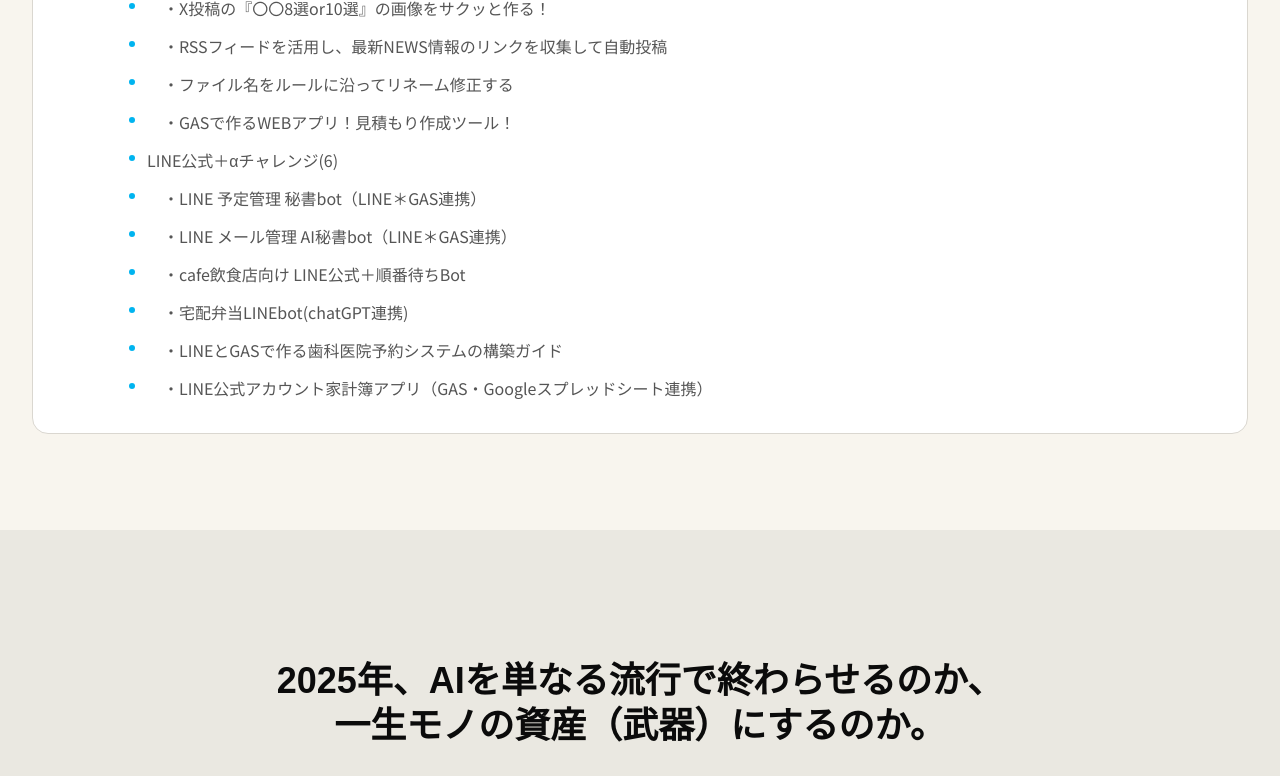
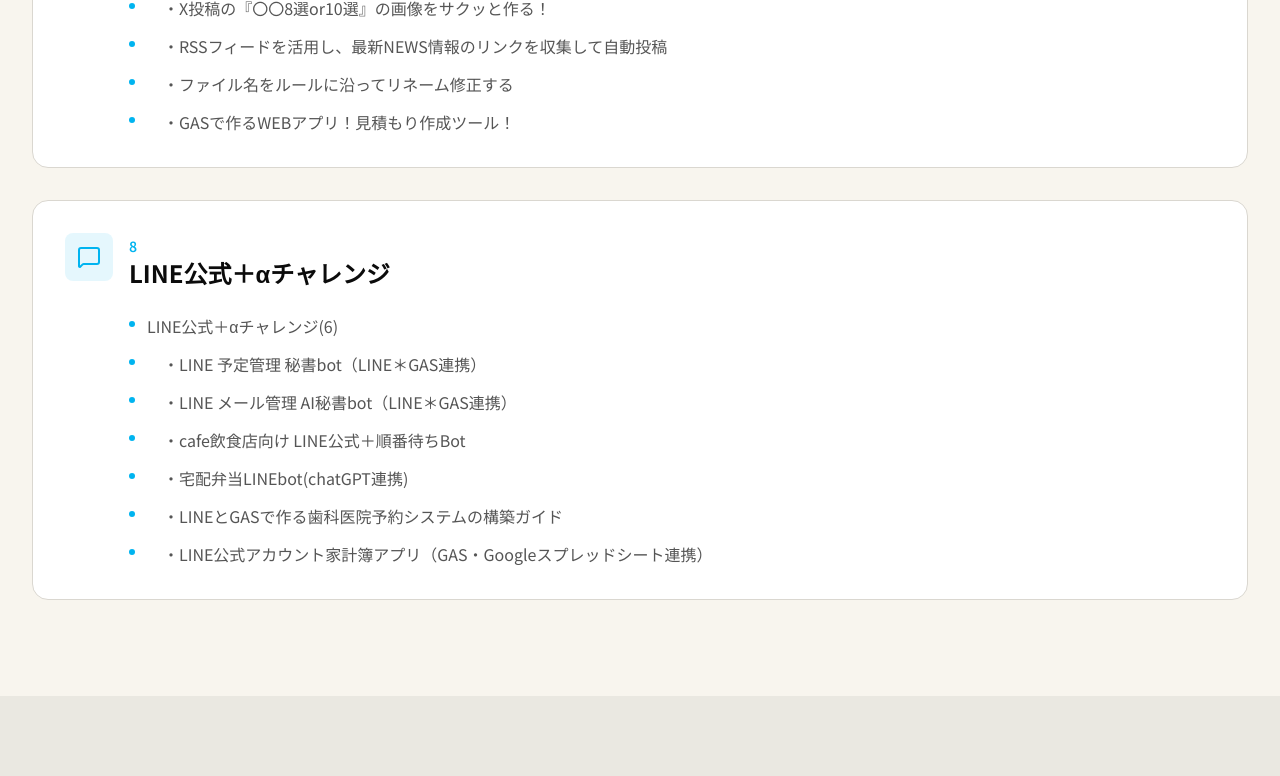
Before and after one commit to KANIKANIMAN1234/AI-jissenn-HP, a Next.js app in the folder 05_app/: page /curriculum in a window 1280 px wide. Shown: the part 2715-3491 px from the top of the page. Built offline with nearby package versions, Linux system fonts and the light colour scheme.

Commit message:
GASセクションを2つに分割（GASとLINE公式）
Made-with: Cursor

```diff
--- a/05_app/app/curriculum/page.tsx
+++ b/05_app/app/curriculum/page.tsx
@@ -82,6 +82,12 @@ const detailedCurriculum = [
       "　・RSSフィードを活用し、最新NEWS情報のリンクを収集して自動投稿",
       "　・ファイル名をルールに沿ってリネーム修正する",
       "　・GASで作るWEBアプリ！見積もり作成ツール！",
+    ],
+  },
+  {
+    icon: MessageSquare,
+    category: "LINE公式＋αチャレンジ",
+    items: [
       "LINE公式＋αチャレンジ(6)",
       "　・LINE 予定管理 秘書bot（LINE＊GAS連携）",
       "　・LINE メール管理 AI秘書bot（LINE＊GAS連携）",
```
